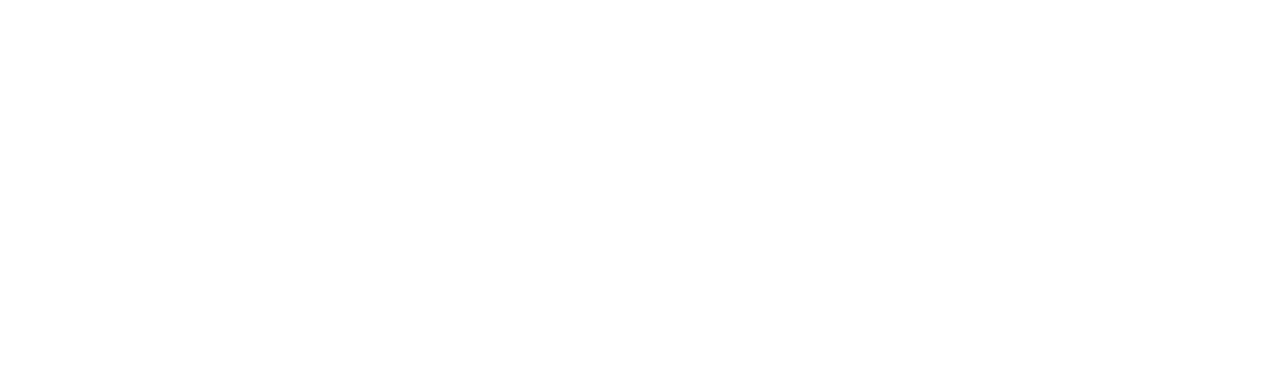
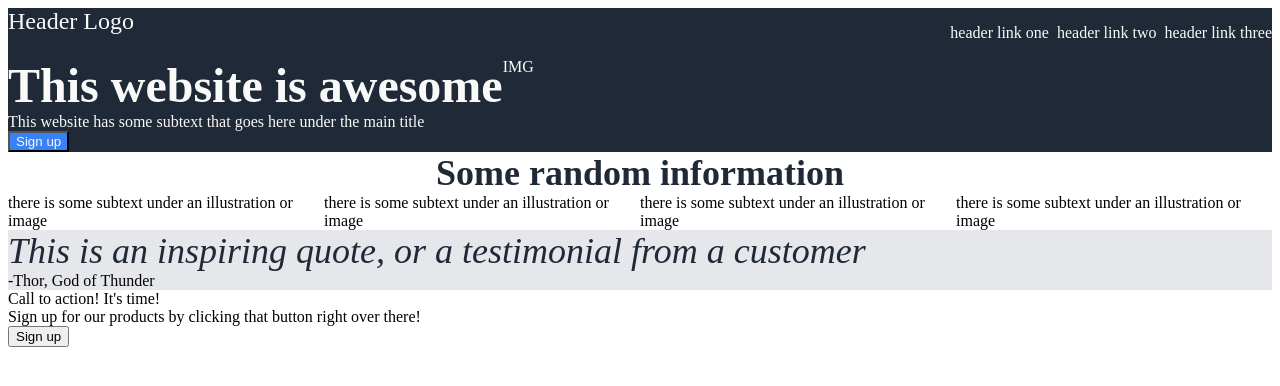
Before and after one commit to leejason28/odin-landing-page, a plain HTML site: page index.html in a window 1280 px wide. Drawn offline with Linux system fonts and the light colour scheme.

Commit message:
added css for colorings

```diff
--- a/index.html
+++ b/index.html
@@ -2,6 +2,7 @@
 <html lang="en">
     <head>
         <meta charset="UTF-8">
+        <link rel="stylesheet" href="style.css">
     </head>
 
     <body>
@@ -28,6 +29,80 @@
 
         <!-- everythin should be in a div container 'content' so we can flex-direction: column -->
 
+        <div class="content">
+
+            <div class="header">
+                <div class="header logo">Header Logo</div>
+                <ul>
+                    <li><a>header link one</a></li>
+                    <li><a>header link two</a></li>
+                    <li><a>header link three</a></li>
+                </ul>
+            </div>
+
+            <div class="hero">
+                <div class="hero-left">
+                    <div class="hero main">
+                        This website is awesome
+                    </div>
+                    <div class="hero secondary">
+                        This website has some subtext that goes here under the main title
+                    </div>
+                    <button class="hero button">
+                        Sign up
+                    </button>
+                </div>
+                <div class="hero-right">
+                    IMG
+                </div>
+            </div>
+
+            <div class="information">
+                <div class="information title">
+                    Some random information
+                </div>
+                <div class="info">
+                    <div class="info">
+                        <img>
+                        <div>there is some subtext under an illustration or image</div>
+                    </div>
+                    <div class="info">
+                        <img>
+                        <div>there is some subtext under an illustration or image</div>
+                    </div>
+                    <div class="info">
+                        <img>
+                        <div>there is some subtext under an illustration or image</div>
+                    </div>
+                    <div class="info">
+                        <img>
+                        <div>there is some subtext under an illustration or image</div>
+                    </div>
+                </div>
+            </div>
+
+            <div class="quote">
+                <div class="quote text">
+                    This is an inspiring quote, or a testimonial from a customer
+                </div>
+                <div class="quote person">
+                    -Thor, God of Thunder
+                </div>
+            </div>
+
+            <div class="footer">
+                <div class="footer title">
+                    Call to action! It's time!
+                </div>
+                <div class="footer text">
+                    Sign up for our products by clicking that button right over there!
+                </div>
+                <button class="footer button">
+                    Sign up
+                </button>
+            </div>
+
+        </div>
 
     </body>
 </html>
--- a/style.css
+++ b/style.css
@@ -0,0 +1,96 @@
+body {
+    font-family: "roboto" sans-serif;
+}
+
+ul {
+    list-style-type: none;
+    display: flex;
+    gap: 8px;
+}
+
+a {
+    text-decoration: none;
+}
+
+.content {
+
+    display: flex;
+    flex-direction: column;
+    justify-content: space-between;
+
+}
+
+.header {
+
+    background-color: #1F2937;
+    color: #F9FAF8;
+
+    display: flex;
+    justify-content: space-between;
+
+}
+
+.header.logo {
+
+    font-size: 24px;
+    color: #F9FAF8;
+
+}
+
+.hero {
+
+    background-color: #1F2937;
+    color: #F9FAF8;
+
+    display: flex;
+
+}
+
+.hero.main {
+
+    font-size: 48px;
+    font-weight: bolder;
+    color: #F9FAF8;
+
+}
+
+.hero.button {
+    background-color: #3882F6;
+}
+
+.information {
+
+
+
+}
+
+.information.title {
+    font-size: 36px;
+    font-weight: bolder;
+    color: #1F2937;
+    text-align: center;
+}
+
+.info {
+
+    display: flex;
+
+}
+
+.quote {
+
+    background-color: #E5E7EB;
+
+}
+
+.quote.text {
+    font-size: 36px;
+    font-style: italic;
+    color: #1F2937
+}
+
+.footer {
+
+
+
+}
```
